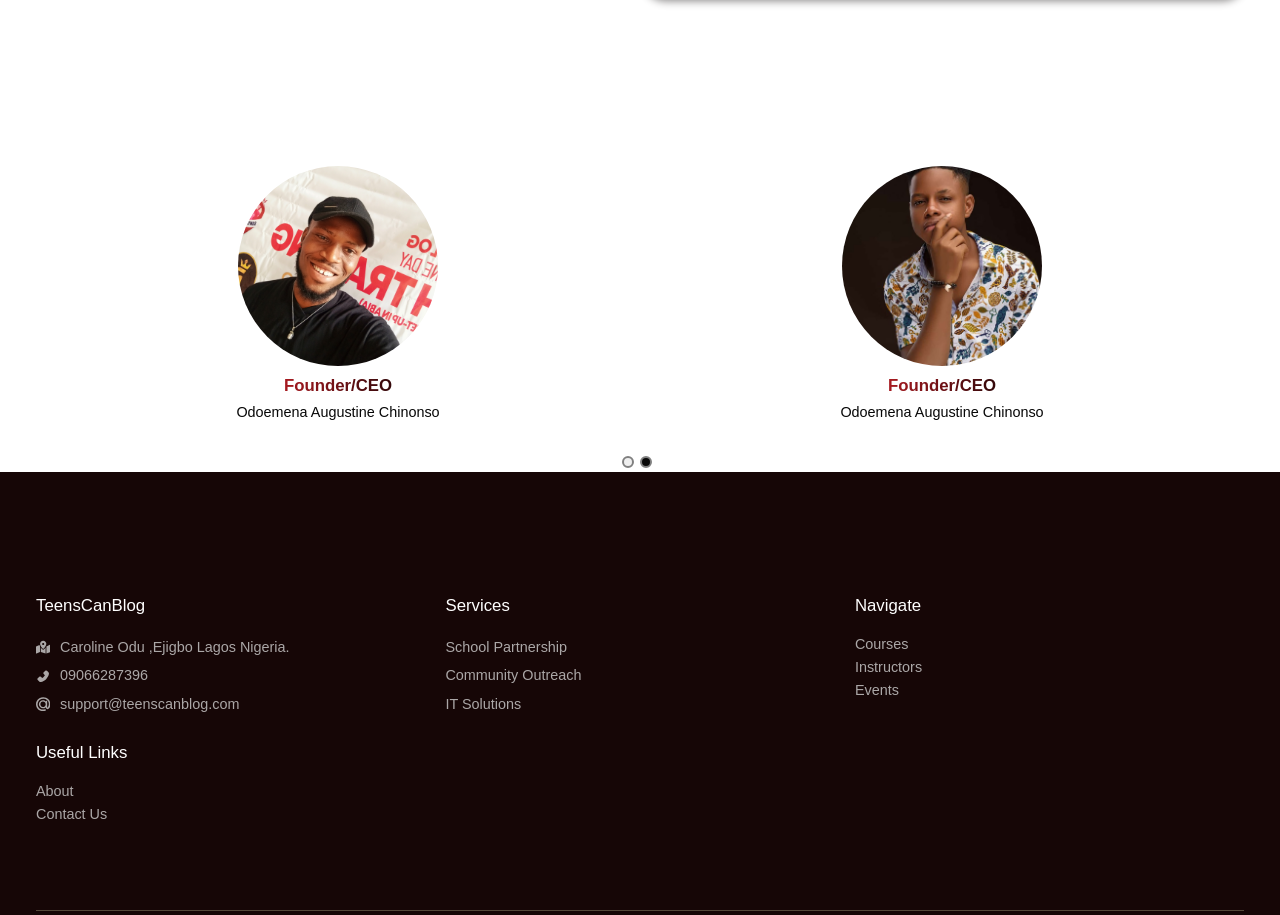
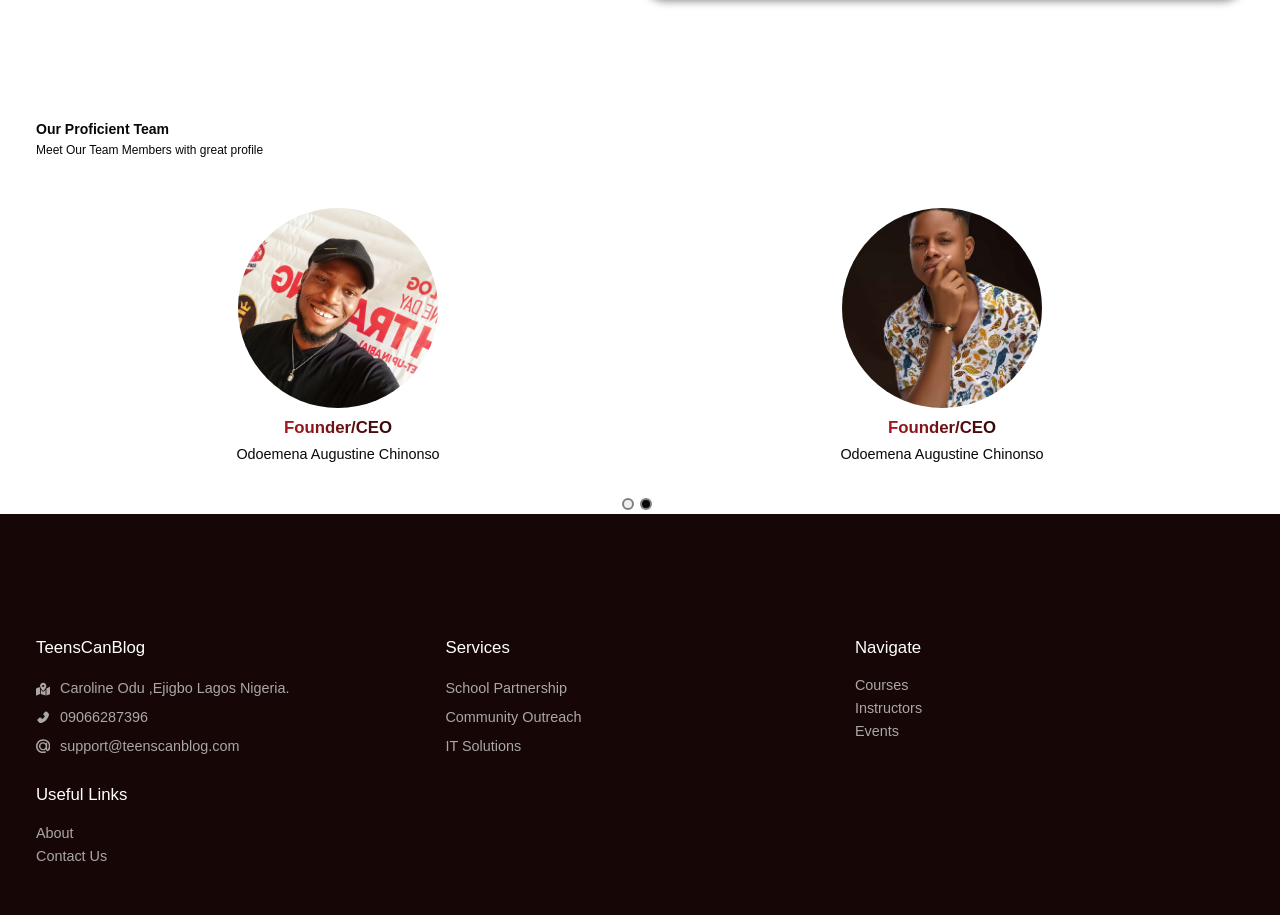
Before and after one commit to Niscolinx/teenscan, a React (Create React App) app: page / in a window 1280 px wide. Shown: the part 2660-3575 px from the top of the page. Built offline with nearby package versions, Linux system fonts and the light colour scheme; what react-router-last-location would draw is missing.

Commit message:
working on carousel

```diff
--- a/src/components/Carousel.tsx
+++ b/src/components/Carousel.tsx
@@ -29,6 +29,11 @@ const CarouselItem = () => {
         },
     }
     return (
+        <>
+            <div>
+                <h3>Our Proficient Team</h3>
+                <p>Meet Our Team Members with great profile</p>
+            </div>
         <Carousel
             swipeable={false}
             draggable={false}
@@ -46,6 +51,7 @@ const CarouselItem = () => {
             dotListClass='custom-dot-list-style'
             itemClass='carousel-item-padding-40-px carousel'
         >
+
             <div className='carousel__item'>
                 <img src={team1} alt='' className='carousel__img' />
                 <div>
@@ -82,7 +88,8 @@ const CarouselItem = () => {
                     </p>
                 </div>
             </div>
-        </Carousel>
+            </Carousel>
+            </>
     )
 }
 
```
